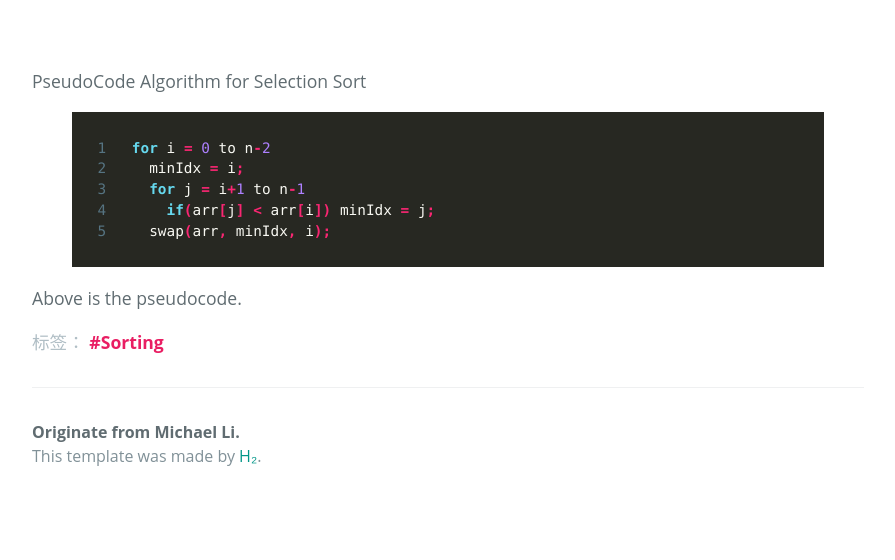
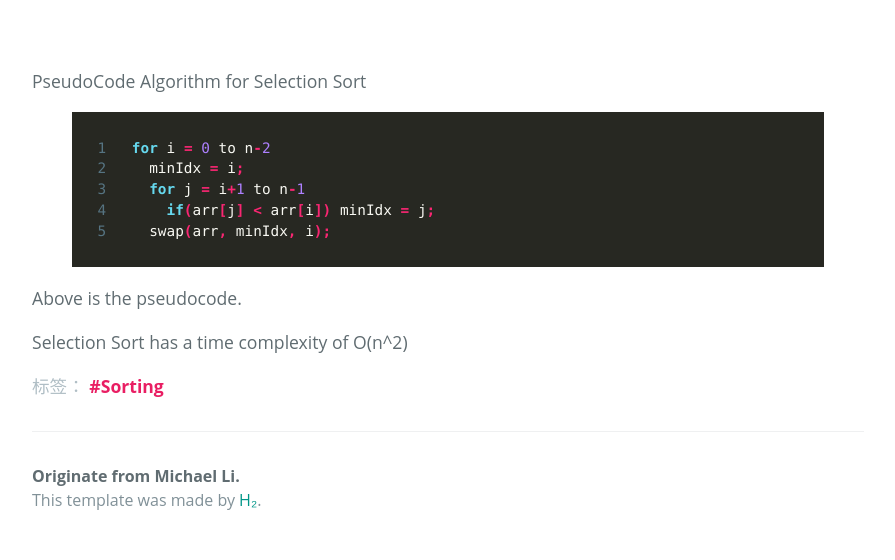
Before and after one commit to zl323/zl323.github.io, a Jekyll site: the page built from _posts/2020-05-12-Selection-Sort.md, in a window 1280 px wide. Shown: the part 350-910 px from the top of the page, without its empty margins (192-1087 px from the left). Built offline with Jekyll 4.4.1, drawn with Linux system fonts in a browser that asks for light colours; some web fonts are replaced.

Commit message:
edit post

```diff
--- a/_posts/2020-05-12-Selection-Sort.md
+++ b/_posts/2020-05-12-Selection-Sort.md
@@ -15,3 +15,5 @@ for i = 0 to n-2
   swap(arr, minIdx, i);
 {% endhighlight %}
 Above is the pseudocode.
+
+Selection Sort has a time complexity of O(n^2)
```
